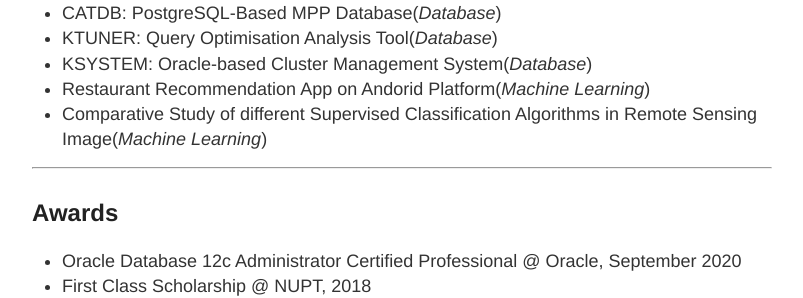
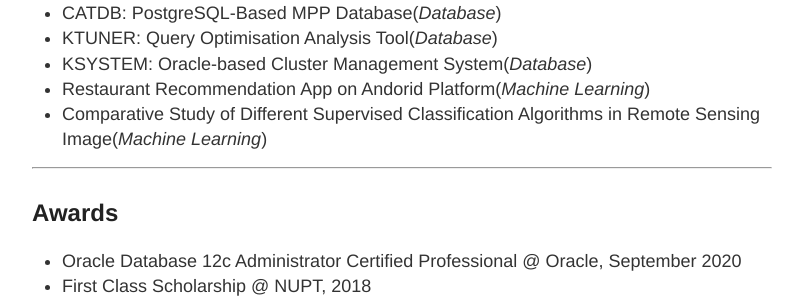
Before and after one commit to tongyuding/tongyuding.github.io, a Jekyll site: the page built from index.md, in a window 1280 px wide. Shown: the part 721-1019 px from the top of the page, without its empty margins (238-1041 px from the left). Built offline with Jekyll 4.4.1, drawn with Linux system fonts in a browser that asks for light colours.

```diff
--- a/index.md
+++ b/index.md
@@ -38,7 +38,7 @@ Feel free to contact me if you want to discuss the research, even the philosophy
 - KTUNER: Query Optimisation Analysis Tool(_Database_)
 - KSYSTEM: Oracle-based Cluster Management System(_Database_)
 - Restaurant Recommendation App on Andorid Platform(_Machine Learning_)
-- Comparative Study of different Supervised Classification Algorithms in Remote Sensing Image(_Machine Learning_)
+- Comparative Study of Different Supervised Classification Algorithms in Remote Sensing Image(_Machine Learning_)
 
 ---
 
```
